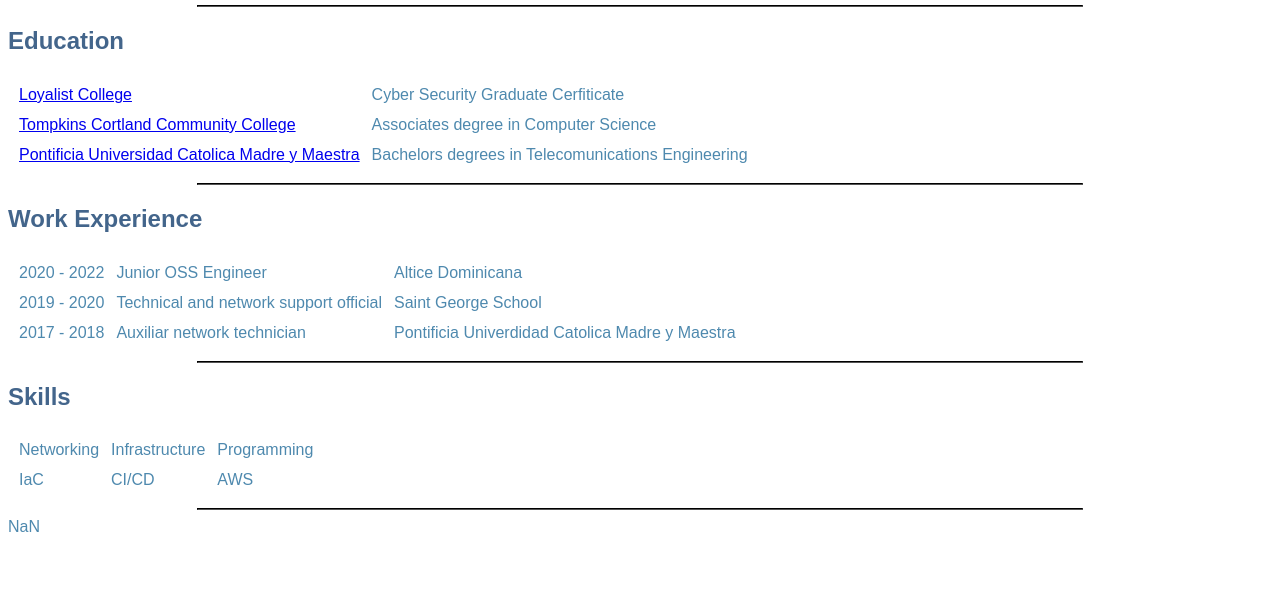
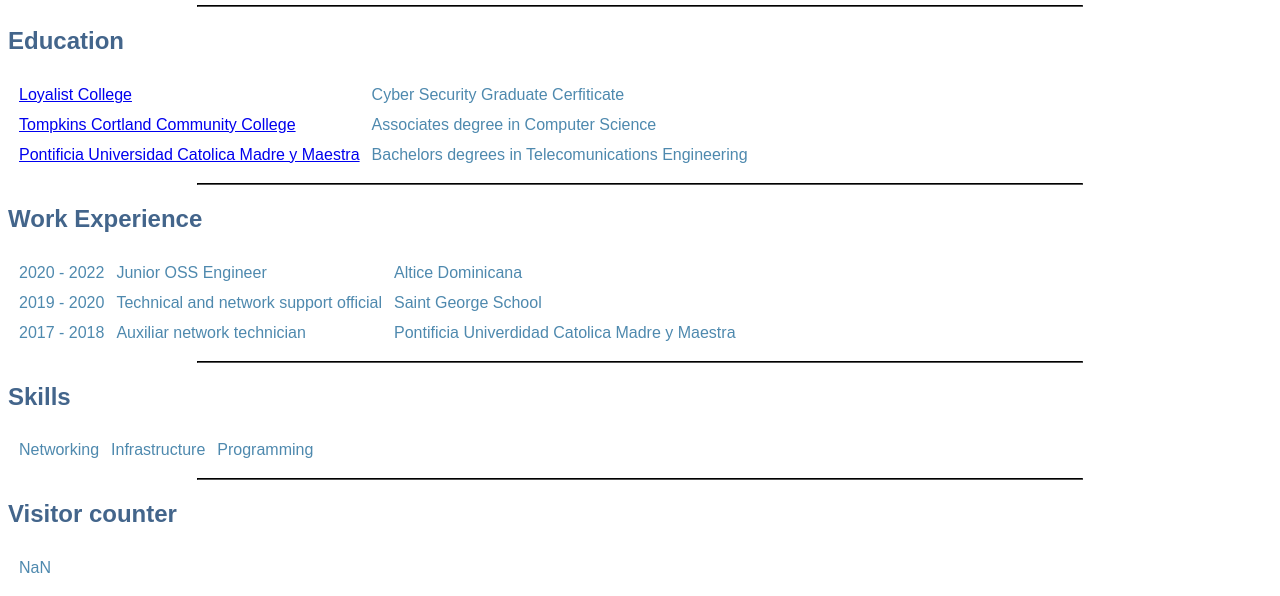
Before and after one commit to thecodemango/cloud-resume-iac, a website with bundled scripts: page cv_IaC_v1/index.html in a window 1280 px wide. Shown: the part 207-803 px from the top of the page. Built offline with nearby package versions, Linux system fonts and the light colour scheme; no server answers.

Commit message:
Editing vistor counter

```diff
--- a/cv_IaC_v1/index.html
+++ b/cv_IaC_v1/index.html
@@ -77,12 +77,6 @@
             <td>Infrastructure</td>
             <td>Programming</td>
         </tr>
-
-        <tr>
-            <td>IaC</td>
-            <td>CI/CD</td>
-            <td>AWS</td>
-        </tr>
     </table> <!--Table finish-->
 
     <hr>
@@ -94,7 +88,14 @@
     <div id="UserID">
     </div>
 
-    <div id="aws">
+    <div>
+        <h2>Visitor counter</h2>
+        <table cellspacing="10">
+            <!--Table start-->
+            <tr>
+                <td id="aws"></td>
+            </tr>
+        </table> <!--Table finish-->
     </div>
 
 <script type="module" src="./main.js"></script>
```
